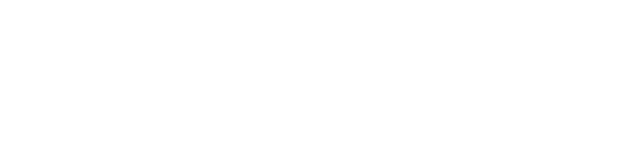
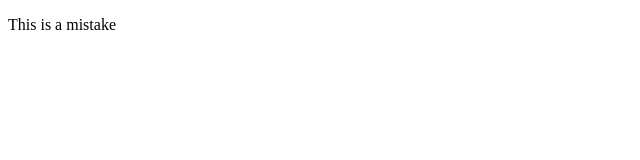
Before and after one commit to kyazzie7/accountmanager, a plain HTML site: page index.html in a window 1280 px wide. Shown: the whole page, without its empty margins (0-640 px from the left). Drawn offline with Linux system fonts and the light colour scheme.

Commit message:
a commit that is a mistake

```diff
--- a/index.html
+++ b/index.html
@@ -5,6 +5,7 @@
 </head>
 
 <body>
+	<p>This is a mistake</p>
 
 </body>
 </html>
```
